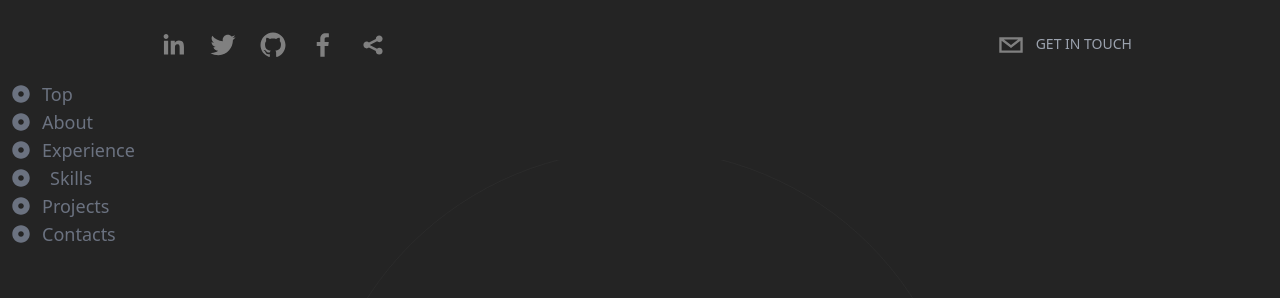
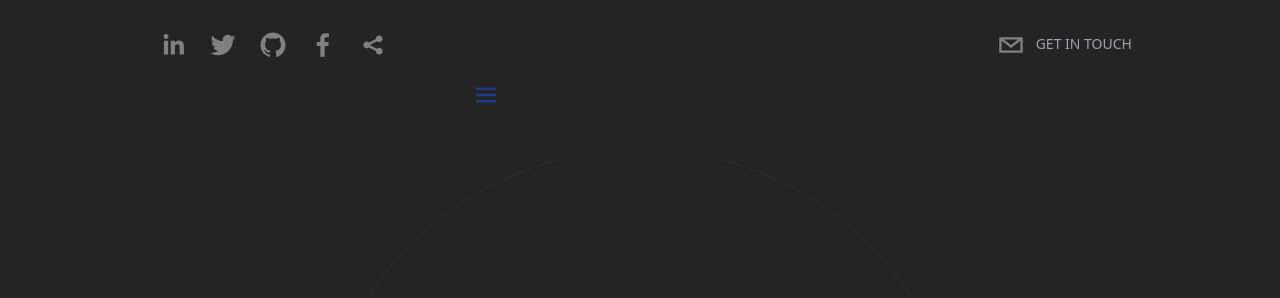
Before and after one commit to joffreynk/joffrey-s-portfolio, a Next.js app: page / in a window 1280 px wide. Shown: the top 298 px of the page. Built offline with nearby package versions, Linux system fonts and the light colour scheme.

Commit message:
Add menu and close option

```diff
--- a/components/Introduction.js
+++ b/components/Introduction.js
@@ -1,5 +1,8 @@
-import {Cursor, useTypewriter, Typewriter} from "react-simple-typewriter";
-import {FaDotCircle} from 'react-icons/fa'
+import {Typewriter} from "react-simple-typewriter";
+import {BiMenu} from "react-icons/bi";
+import {RiCloseFill} from 'react-icons/ri';
+import { useState } from "react";
+import {FaDotCircle} from 'react-icons/fa';
 import Image from "next/image";
 import Link from "next/link";
 import BackgroundCircle from "./BackgroundCircle";
@@ -7,9 +10,15 @@ import BackgroundCircle from "./BackgroundCircle";
 
 
 const Introduction = () => {
+  const [displayManu, setDisplayManu] = useState(true)
   return (
     <div className="h-screen flex xs:mt-40 first-letter: flex-col justify-center items-center overflow-hidden text-center space-y-8">
-      <div className="fixed z-50 top-20 left-3 right-1/4 text-lg  flex flex-col text-gray-500">
+      <div className="fixed z-50 top-20 left-3 right-1/4 text-lg">
+      {displayManu
+      ?
+      <button onClick={()=>setDisplayManu(false)}><BiMenu className="text-blue-900 text-3xl" /></button>
+      :
+      <div className="text-lg  flex justify-between items-start text-gray-500">
           <div>
           <Link href="#top" className="flex gap-3 items-center">
             <FaDotCircle className="bull-dot" />
@@ -36,7 +45,9 @@ const Introduction = () => {
             <button className="introButtons hidden sm:block capitalize">Contacts</button>
           </Link>
           </div>
-          <div></div>
+          <button onClick={()=> setDisplayManu(false)}><RiCloseFill /></button>
+      </div>
+      }
       </div>
       <BackgroundCircle />
       <div>
```
